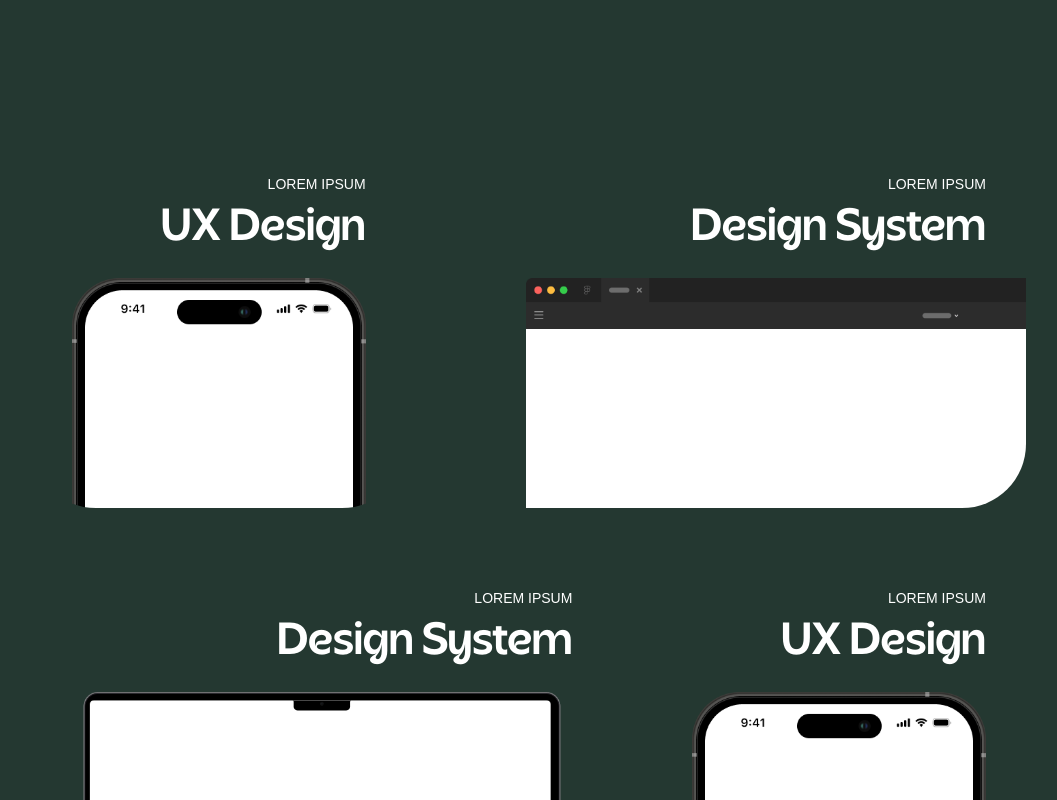
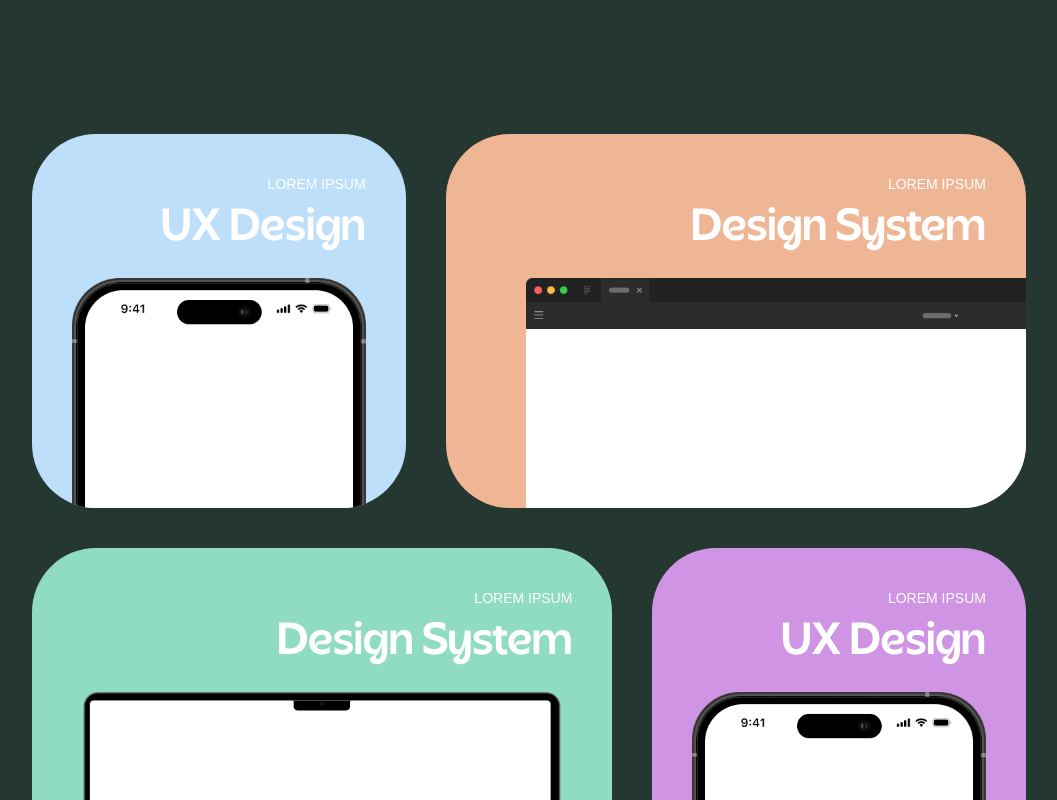
Before and after one commit to anderrodsan/enric-portfolio, a Next.js app: page / in a window 1280 px wide. Shown: the part 760-1560 px from the top of the page, without its empty margins (111-1168 px from the left). Built offline with nearby package versions, Linux system fonts and the light colour scheme; a web font is replaced by a local one.

Commit message:
Homepage v2.1 (Color fix)

```diff
--- a/src/components/sections/projects/bento-grid.tsx
+++ b/src/components/sections/projects/bento-grid.tsx
@@ -6,8 +6,8 @@ import { Project } from "@/lib/types";
 export default function BentoGrid() {
   return (
     <div className="grid grid-cols-5 gap-10 w-full px-10 lg:px-[80px]">
-      {projects.map((project: Project) => (
-        <BentoItem key={project.id} data={project} />
+      {projects.map((project: Project, idx: number) => (
+        <BentoItem key={idx} data={project} />
       ))}
     </div>
   );
--- a/src/components/sections/projects/bento-item.tsx
+++ b/src/components/sections/projects/bento-item.tsx
@@ -19,14 +19,15 @@ export default function BentoItem({ data, className }: Props) {
 
   return (
     <div
-      className={`group relative flex flex-col rounded-[64px] hover:-translate-y-2 hover:shadow-lg transition duration-300 ${
-        data?.color
-      } overflow-hidden w-full h-[300px] sm:h-[500px] lg:h-auto ${
+      className={cn(
+        "group relative flex flex-col rounded-[64px] hover:-translate-y-2 hover:shadow-lg transition duration-300 overflow-hidden w-full h-[300px] sm:h-[500px] lg:h-auto",
+        "bg-light-" + data?.color,
         data?.type === "phone"
           ? "col-span-5 lg:col-span-2 lg:aspect-square"
-          : "col-span-5 lg:col-span-3"
-      }
-        ${data.type === "browser" ? "items-end" : "items-center"} ${className}`}
+          : "col-span-5 lg:col-span-3",
+        data?.type === "browser" ? "items-end" : "items-center",
+        className
+      )}
     >
       <div className="p-10 w-full">
         <p className="text-[14px] text-end">
--- a/src/db/projects.ts
+++ b/src/db/projects.ts
@@ -5,7 +5,7 @@ export const projects = [
     description: "Lorem Ipsum",
     image: "https://via.placeholder.com/150",
     type: "phone",
-    color: "bg-light-blue",
+    color: "blue",
   },
   {
     id: 2,
@@ -13,7 +13,7 @@ export const projects = [
     description: "Lorem Ipsum",
     image: "https://via.placeholder.com/150",
     type: "browser",
-    color: "bg-light-orange",
+    color: "orange",
   },
   {
     id: 3,
@@ -21,7 +21,7 @@ export const projects = [
     description: "Lorem Ipsum",
     image: "https://via.placeholder.com/150",
     type: "mac",
-    color: "bg-light-green",
+    color: "green",
   },
   {
     id: 4,
@@ -29,6 +29,6 @@ export const projects = [
     description: "Lorem Ipsum",
     image: "https://via.placeholder.com/150",
     type: "phone",
-    color: "bg-light-pink",
+    color: "pink",
   },
 ];
--- a/src/lib/types.ts
+++ b/src/lib/types.ts
@@ -4,9 +4,5 @@ export type Project = {
   description: string;
   image: string;
   type: string | "phone" | "browser" | "mac";
-  color:
-    | string
-    | "bg-light-blue"
-    | "bg-light-orange"
-    | "bg-light-green | bg-light-pink";
+  color: string;
 };
--- a/tailwind.config.ts
+++ b/tailwind.config.ts
@@ -6,6 +6,12 @@ const config: Config = {
     "./src/pages/**/*.{js,ts,jsx,tsx,mdx}",
     "./src/components/**/*.{js,ts,jsx,tsx,mdx}",
     "./src/app/**/*.{js,ts,jsx,tsx,mdx}",
+  ],
+  safelist: [
+    "bg-light-green",
+    "bg-light-blue",
+    "bg-light-orange",
+    "bg-light-pink",
   ],
   theme: {
     extend: {
```
